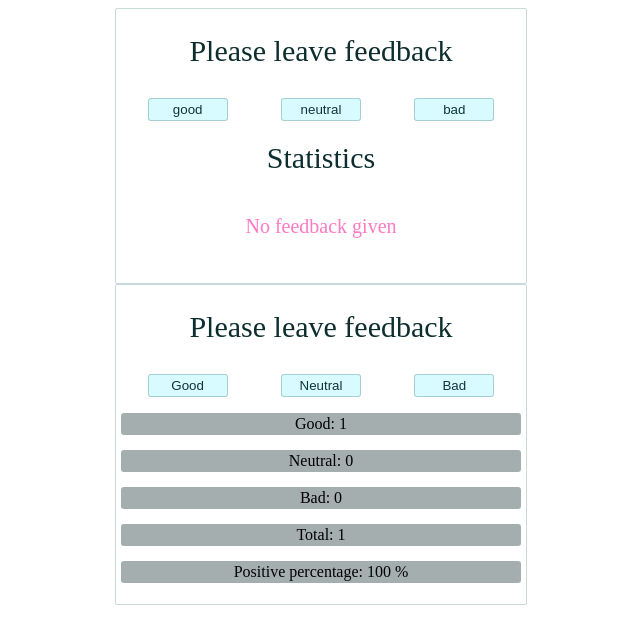
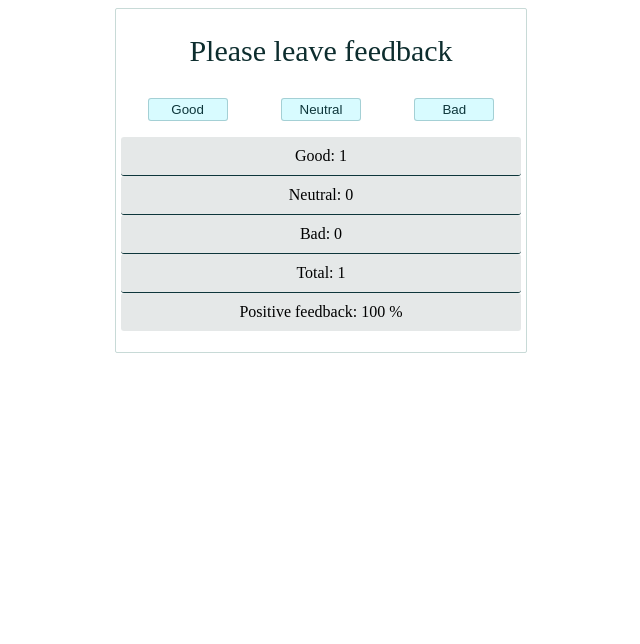
Before and after one commit to OlhaBaturina/goit-react-hw-04-hooks-feedback, a React (Create React App) app: page / in a window 1280 px wide. Both pictures are taken after a click on the button "Good". Shown: the top 644 px of the page, without its empty margins (319-959 px from the left). Built offline with nearby package versions, Linux system fonts and the light colour scheme.

Commit message:
Убирает лишний код в APP

```diff
--- a/src/Components/App.js
+++ b/src/Components/App.js
@@ -1,79 +1,8 @@
-import React, { Component, useState } from "react";
-import s from "./App.module.css";
-import { Section } from "./Section/Section";
-import { Statistics } from "./Statistics/Statistics";
-import { FeedbackOptions } from "./FeedbackOptions/FeedbackOptions";
-import { Notification } from "./Notification/Notification";
+import React, { Component } from "react";
 import CounterHook from "./CounterHook/CounterHook";
 
 export class App extends Component {
-  static defaultProps = {
-    good: 0,
-    neutral: 0,
-    bad: 0,
-  };
-
-  state = {
-    good: this.props.good,
-    neutral: this.props.neutral,
-    bad: this.props.bad,
-  };
-
-  visibleStatistics = false;
-
-  handelBtnClick = (event) => {
-    this.visibleStatistics = true;
-    this.setState((prevState) => {
-      const { target } = event;
-      const value = target.textContent.toLowerCase();
-      return {
-        [value]: prevState[value] + 1,
-      };
-    });
-  };
-
-  countTotalFeedback = (good, neutral, bad) => {
-    return good + neutral + bad;
-  };
-
-  countPositiveFeedbackPercentage = (good, neutral, bad) => {
-    const total = good + neutral + bad;
-    return (total === 0 ? 0 : (good / total) * 100).toFixed();
-  };
-
   render() {
-    const { good, neutral, bad } = this.state;
-
-    return (
-      <>
-        <div className={s.container}>
-          <Section title={"Please leave feedback"}>
-            <FeedbackOptions
-              options={["good", "neutral", "bad"]}
-              onLeaveFeedback={this.handelBtnClick}
-            />
-          </Section>
-
-          <Section title={"Statistics"}>
-            {this.visibleStatistics === true ? (
-              <Statistics
-                good={good}
-                neutral={neutral}
-                bad={bad}
-                total={this.countTotalFeedback(good, neutral, bad)}
-                positivePercentage={this.countPositiveFeedbackPercentage(
-                  good,
-                  neutral,
-                  bad
-                )}
-              />
-            ) : (
-              <Notification message={"No feedback given"} />
-            )}
-          </Section>
-        </div>
-        <CounterHook />
-      </>
-    );
+    return <CounterHook />;
   }
 }
--- a/src/Components/CounterHook/CounterHook.js
+++ b/src/Components/CounterHook/CounterHook.js
@@ -60,7 +60,7 @@ export default function CounterHook() {
           <li className={s.TitleList}>Bad: {bad}</li>
           <li className={s.TitleList}>Total: {total}</li>
           <li className={s.TitleList}>
-            Positive percentage: {positivePercentage} %
+            Positive feedback: {positivePercentage} %
           </li>
         </ul>
       )}
--- a/src/Components/CounterHook/CounterHook.module.css
+++ b/src/Components/CounterHook/CounterHook.module.css
@@ -37,11 +37,15 @@
 }
 
 .TitleList {
-  margin-bottom: 15px;
-  padding: 2px;
+  /* margin-bottom: 15px; */
+  padding: 10px;
   text-align: center;
-  background-color: rgba(46, 67, 68, 0.432);
+  background-color: rgba(46, 67, 68, 0.123);
   border-radius: 3px;
+}
+
+.TitleList:not(:last-child) {
+  border-bottom: 1px solid rgb(13, 54, 59);
 }
 
 .TitleList p {
```
